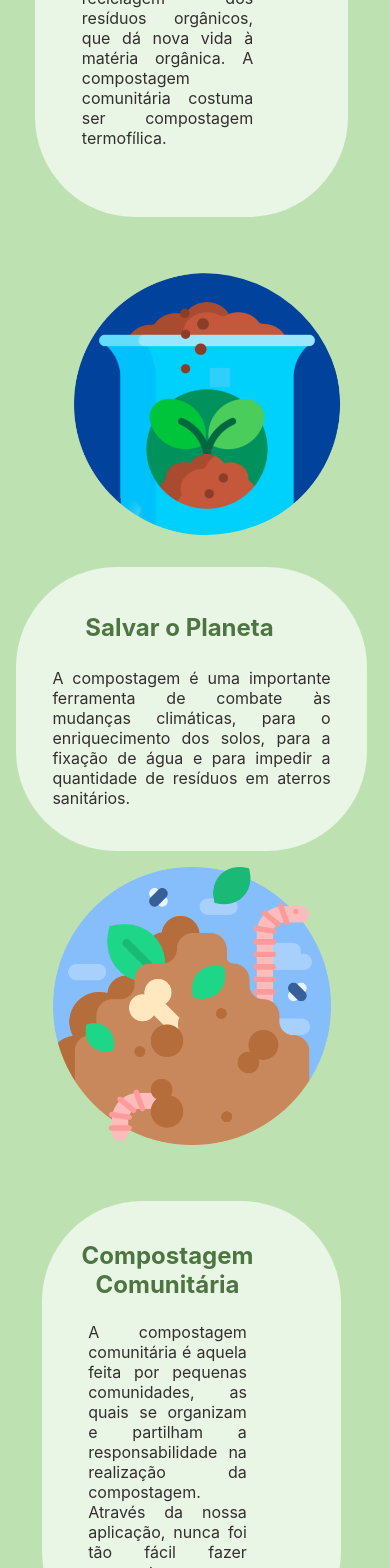
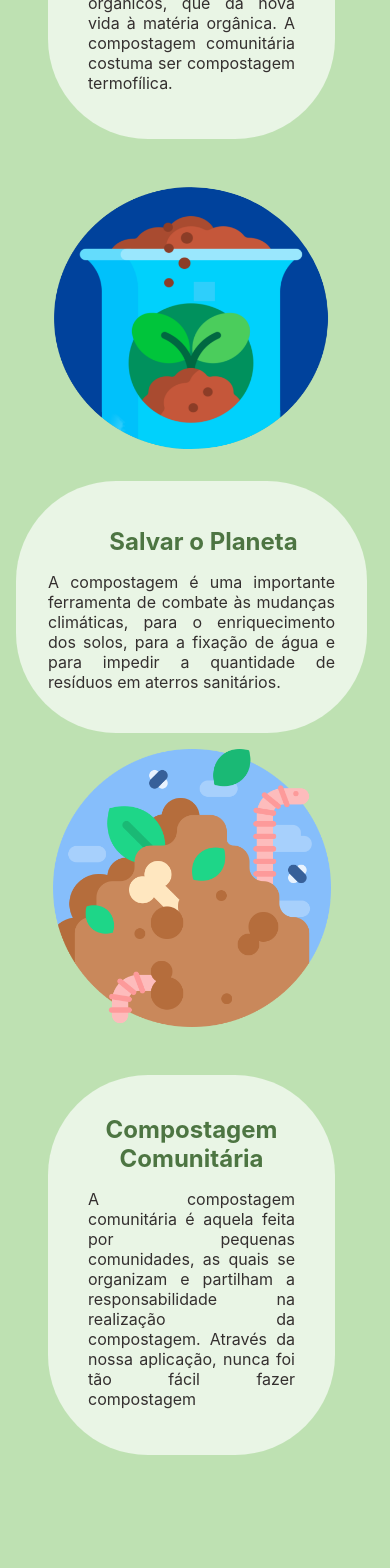
Before and after one commit to DinaX02/composto_mudanca, a React (Create React App) app: page / in a window 390 px wide. Shown: the part 1078-2646 px from the top of the page. Built offline with nearby package versions, Linux system fonts and the light colour scheme; no server answers.

Commit message:
ajustes_homepage_mobile_fixed

```diff
--- a/src/components/ConteudoHp/ConteudoHp.css
+++ b/src/components/ConteudoHp/ConteudoHp.css
@@ -154,6 +154,24 @@ section {
 }
 
 
+
+@media (max-width: 400px) {
+
+.p{
+    margin: auto !important;
+    padding-right: 0 !important;
+    padding-left: 0 !important;
+    padding-top:1em !important ;
+}
+
+.img2{
+    padding-left: 0em !important;
+    max-width: 276px !important;
+    margin: auto !important;
+    text-align: center !important;
+}
+}
+
 .espaaacoemcimahp {
     margin-left: 1.5em;
     margin-right: 2em;
@@ -222,7 +240,7 @@ section {
     .texto1, select {
         padding: 2.5em;
         border-radius: 100px;
-        margin: 2.5em;
+        margin: 2em;
     }
 
 }
@@ -232,7 +250,15 @@ section {
         width: 100%;
         border-radius: 100px;
         margin: auto;
+        padding-left: 2em;
+    padding-bottom: 2em;
+    padding-right: 2em;
 
+    }
+
+    .espaaacoemcimahp {
+        margin: auto;
+        text-align: center;
     }
 
 }
--- a/src/components/ConteudoHp/ConteudoHp.js
+++ b/src/components/ConteudoHp/ConteudoHp.js
@@ -51,7 +51,7 @@ const ConteudoHp = () => {
         <section className="sectionajuste">
           <div className="texto1">
             <h1 className="espaaacoemcimahp">Compostagem Comunitária</h1>
-            <p className="p">
+            <p className="p p_texto_1_sm">
               A compostagem comunitária é aquela feita por pequenas comunidades,
               as quais se organizam e partilham a responsabilidade na realização
               da compostagem. Através da nossa aplicação, nunca foi tão fácil
```
